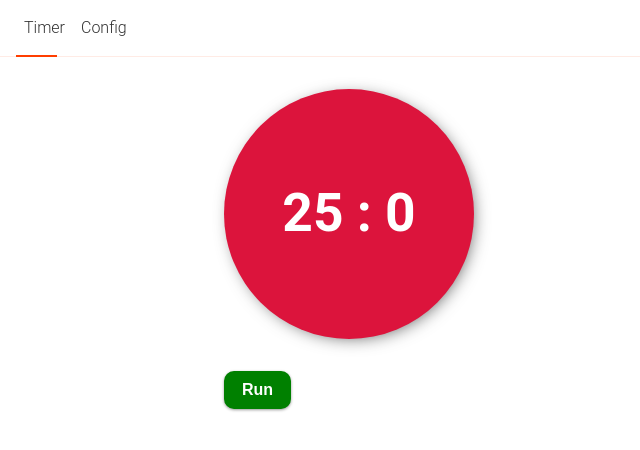
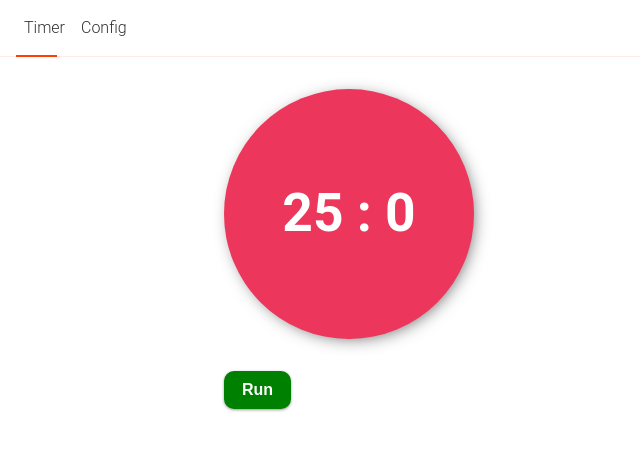
Before and after one commit to handleman/react-pomodoro-timer-example, a Next.js app: page / in a window 1280 px wide. Shown: the top 450 px of the page, without its empty margins (0-640 px from the left). Built offline with nearby package versions, Linux system fonts and the light colour scheme.

Commit message:
pomodoro connected to classes and store slice

```diff
--- a/components/pomodoro/pomodoro.jsx
+++ b/components/pomodoro/pomodoro.jsx
@@ -1,9 +1,49 @@
 import styles from './pomodoro.module.scss'
+import { useSelector } from 'react-redux';
+import { selectActiveState, selectPausedState } from '../../store/timerSlice';
+import { selectRestMode } from '../../store/countDownSlice';
+import { COUNTDOWN_STATE } from '../../store/enums';
+
+const interpolateToCountdownState = (isActive, isPaused) => {
+
+    if (isActive && !isPaused) {
+        return COUNTDOWN_STATE.ACTIVE;
+    }
+    if (isActive && isPaused) {
+        return COUNTDOWN_STATE.PAUSED;
+    }
+    if (!isActive && !isPaused) {
+        return COUNTDOWN_STATE.RESET;
+    }
+}
+
+const getCssClasses = (derivedState, restMode) => {
+    let result = styles.active;
+
+    switch (derivedState) {
+        case COUNTDOWN_STATE.RESET:
+            result = styles.ready;
+            break;
+        case COUNTDOWN_STATE.PAUSED:
+            result = styles.paused
+            break;
+    }
+
+    return restMode && result !== styles.paused ? styles.resting : result;
+}
+
 export function Pomodoro(props) {
+    const isActive = useSelector(selectActiveState);
+    const isPaused = useSelector(selectPausedState);
+    const restMode = useSelector(selectRestMode);
+
+    const derivedState = interpolateToCountdownState(isActive, isPaused);
+
+    const cssClasses = getCssClasses(derivedState, restMode)
     const minutes = 25;
     const seconds = 0;
     return (
-        <div className={`${styles.pomodoro} ${styles.active}`}>
+        <div className={`${styles.pomodoro} ${cssClasses}`}>
             <div className={styles.clock}>
                 <span>{minutes}</span> : <span>{seconds}</span>
             </div>
--- a/store/countDownSlice.js
+++ b/store/countDownSlice.js
@@ -28,6 +28,8 @@ export const countDownSlice = createSlice({
 
 });
 
+export const selectRestMode = state => state.countDown.restMode;
+
 export const {
     setStatus,
     setMinutes,
--- a/store/enums.js
+++ b/store/enums.js
@@ -1,5 +1,5 @@
 export const COUNTDOWN_STATE = {
     ACTIVE: 'ACTIVE',
-    PASSIVE: 'PASSIVE',
+    PAUSED: 'PAUSED',
     RESET: 'RESET',
 }
```
